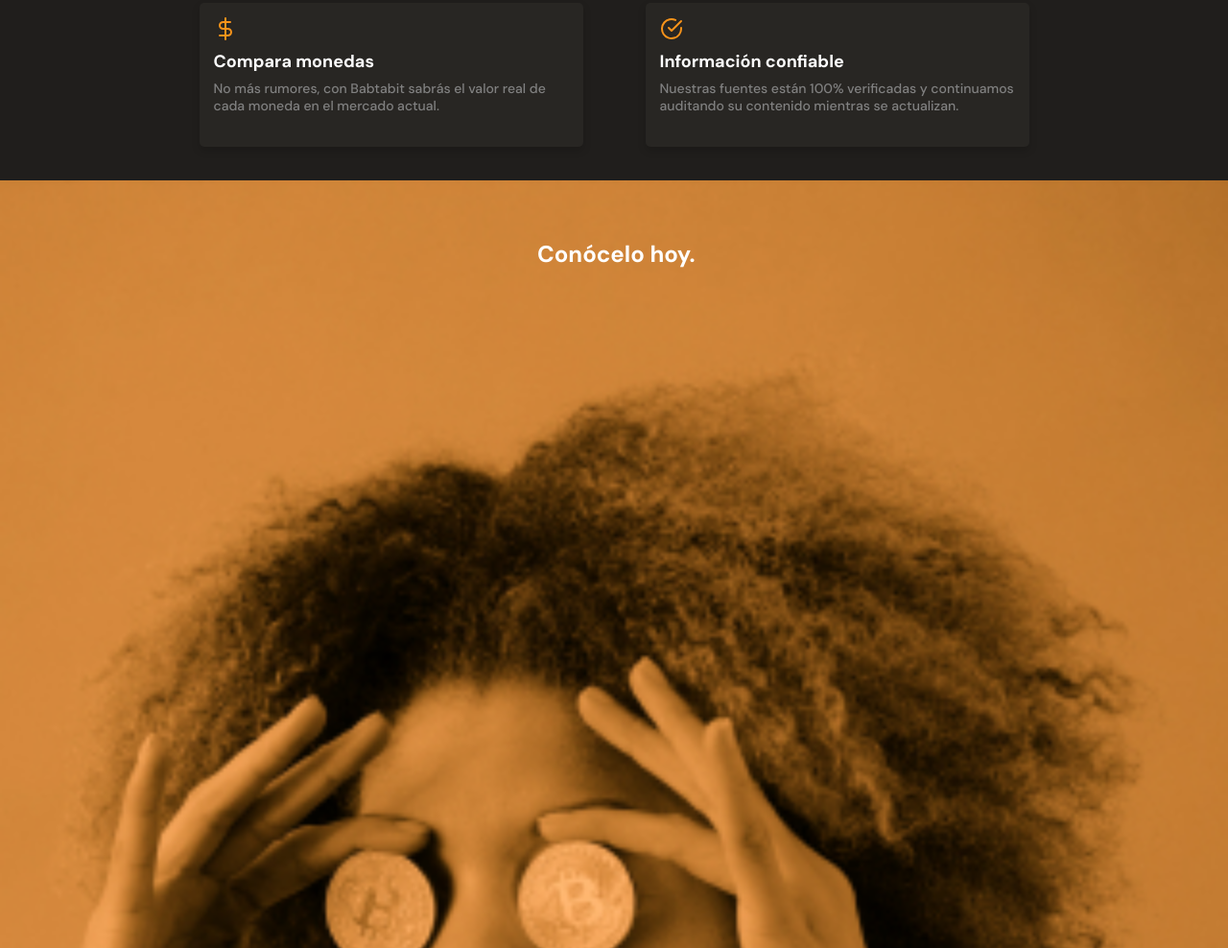
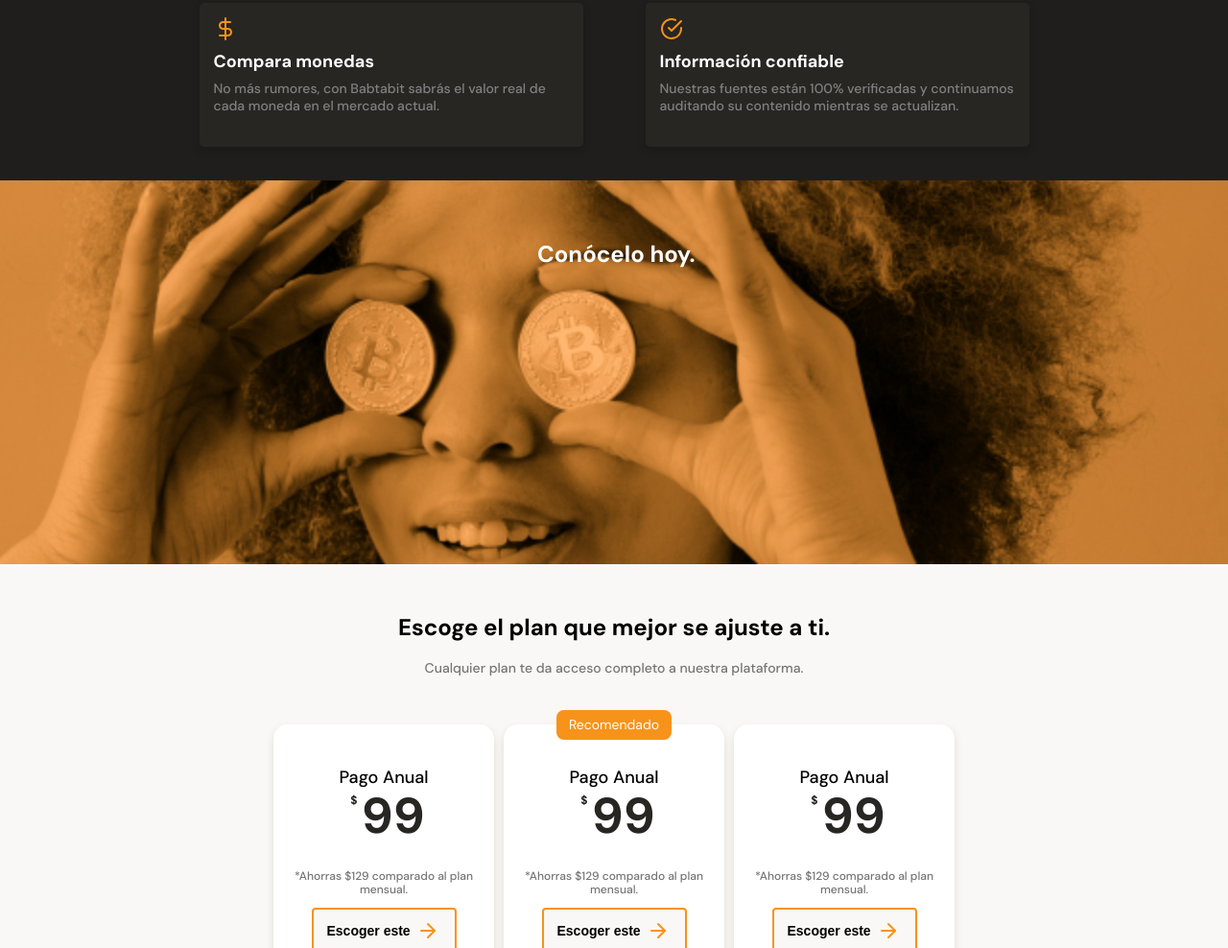
Before and after one commit to BrayanElias/LandingBaTataMobile, a plain HTML site: page index.html in a window 1280 px wide. Shown: the part 1489-2477 px from the top of the page at 96% size. Drawn offline with Linux system fonts and the light colour scheme; files whose address does not match are found by name.

Commit message:
Cambiando img bitcoinbaby

```diff
--- a/css/style.css
+++ b/css/style.css
@@ -262,7 +262,8 @@ main{
 }
 .bitcoinbaby img{
     width: 100%;
-    height: auto;
+    object-fit: cover;
+    height: 50vh;
     min-width: 320px;
 }
 .bitcoinbaby p{
--- a/index.html
+++ b/index.html
@@ -131,7 +131,7 @@
         </section>
       </section>
       <section class="bitcoinbaby">
-        <img src="assets/img/bitcoinbaby.jpg" alt="" />
+        <img src="assets/img/bitcoinbaby2x.jpg" alt="" />
         <p>Conócelo hoy.</p>
       </section>
       <section id="planes" class="section-plans-container">
```
